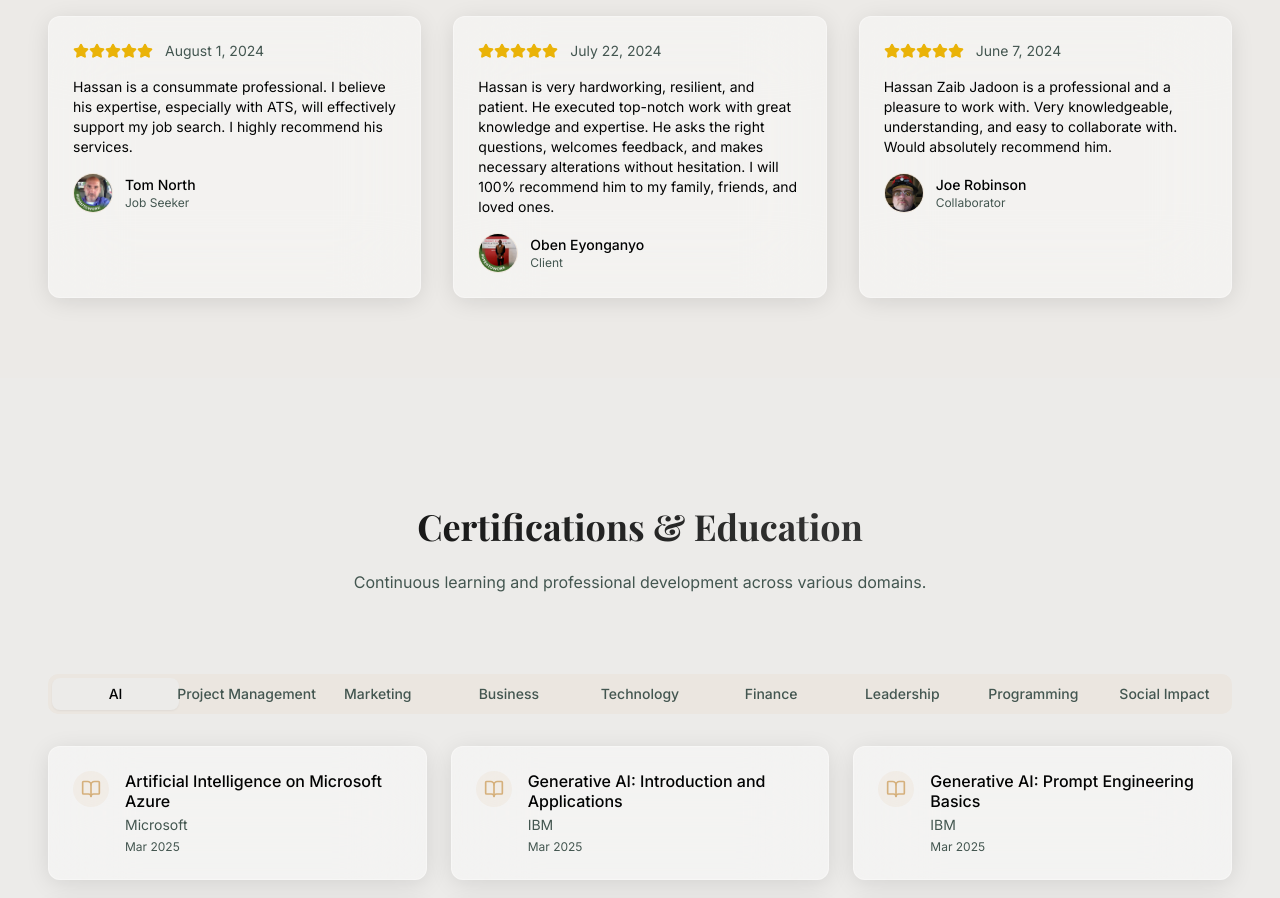
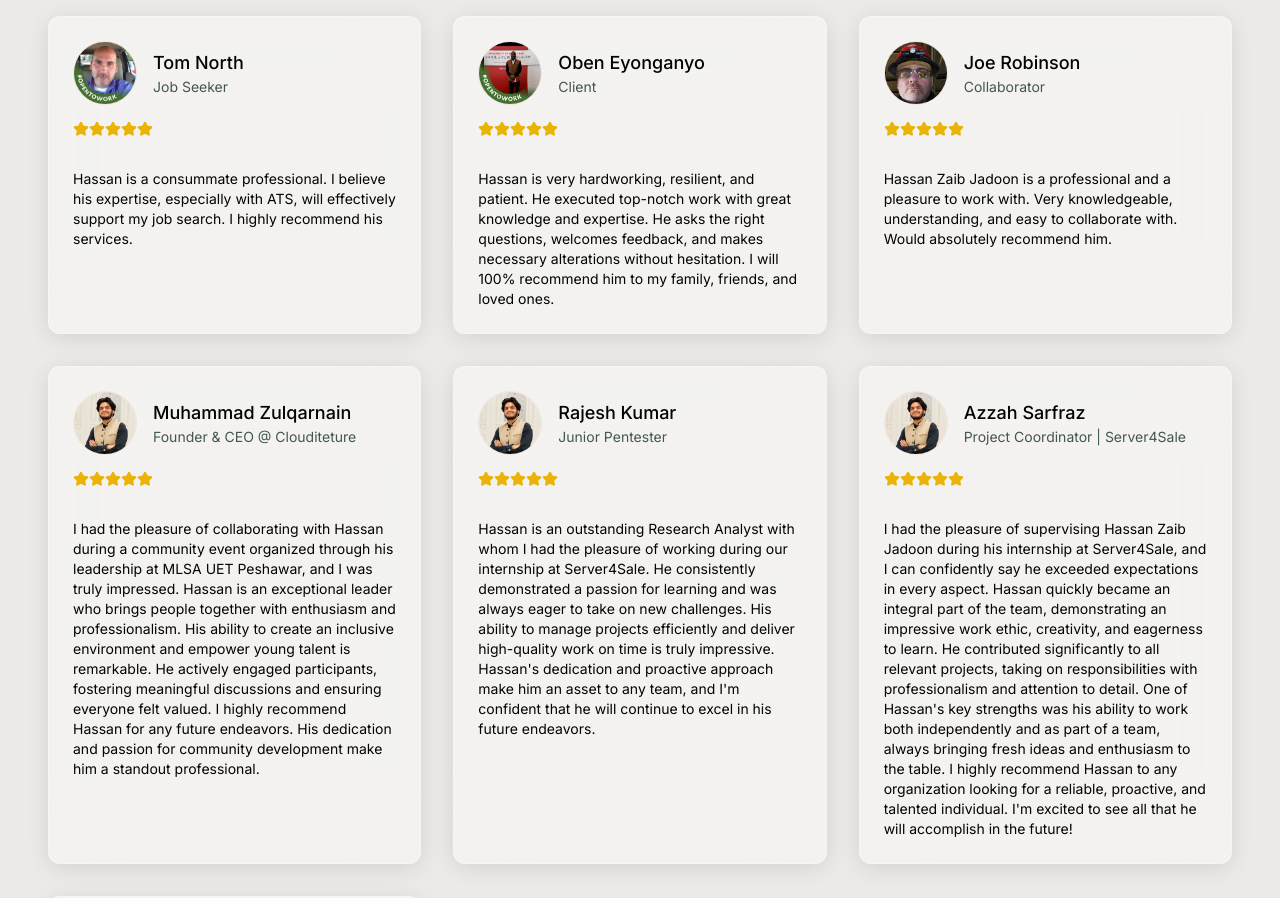
Before and after one commit to hassanzaibjadoon/hassanzaib-jadoon, a React (Vite) app: page /about in a window 1280 px wide. Shown: the part 3040-3938 px from the top of the page. Built offline with nearby package versions, Linux system fonts and the light colour scheme; a web font is replaced by a local one.

Commit message:
Refactor and expand client reviews
- Reformat the client reviews section to display picture, name, rating, and comment.
- Add recommendations from past workers, including Muhammad Zulqarnain, Rajesh Kumar, Azzah Sarfraz, and Safdar Nawaz Marwat.

```diff
--- a/src/components/about/ClientReviews.tsx
+++ b/src/components/about/ClientReviews.tsx
@@ -1,6 +1,6 @@
 
 import { motion } from 'framer-motion';
-import { Star } from 'lucide-react';
+import { Star, User } from 'lucide-react';
 import { Card, CardContent } from '@/components/ui/card';
 import { Avatar, AvatarImage, AvatarFallback } from '@/components/ui/avatar';
 
@@ -8,12 +8,12 @@ import { Avatar, AvatarImage, AvatarFallback } from '@/components/ui/avatar';
 import TomNorthImg from '@/img/Tom North.jpeg';
 import ObenImg from '@/img/Oben.jpeg';
 import JoeRobinsonImg from '@/img/Joe Robbinson.jpeg';
+import ProfilePicture from '@/img/Profile Picture Hassan.jpg';
 
 interface Review {
   name: string;
   title: string;
   rating: number;
-  date: string;
   text: string;
   image: string;
 }
@@ -23,6 +23,38 @@ interface ClientReviewsProps {
 }
 
 const ClientReviews = ({ reviews }: ClientReviewsProps) => {
+  const allReviews = [
+    ...reviews,
+    {
+      name: "Muhammad Zulqarnain",
+      title: "Founder & CEO @ Clouditeture",
+      rating: 5,
+      text: "I had the pleasure of collaborating with Hassan during a community event organized through his leadership at MLSA UET Peshawar, and I was truly impressed. Hassan is an exceptional leader who brings people together with enthusiasm and professionalism. His ability to create an inclusive environment and empower young talent is remarkable. He actively engaged participants, fostering meaningful discussions and ensuring everyone felt valued. I highly recommend Hassan for any future endeavors. His dedication and passion for community development make him a standout professional.",
+      image: ProfilePicture // Using a placeholder since we don't have this person's image
+    },
+    {
+      name: "Rajesh Kumar",
+      title: "Junior Pentester",
+      rating: 5,
+      text: "Hassan is an outstanding Research Analyst with whom I had the pleasure of working during our internship at Server4Sale. He consistently demonstrated a passion for learning and was always eager to take on new challenges. His ability to manage projects efficiently and deliver high-quality work on time is truly impressive. Hassan's dedication and proactive approach make him an asset to any team, and I'm confident that he will continue to excel in his future endeavors.",
+      image: ProfilePicture // Using a placeholder since we don't have this person's image
+    },
+    {
+      name: "Azzah Sarfraz",
+      title: "Project Coordinator | Server4Sale",
+      rating: 5,
+      text: "I had the pleasure of supervising Hassan Zaib Jadoon during his internship at Server4Sale, and I can confidently say he exceeded expectations in every aspect. Hassan quickly became an integral part of the team, demonstrating an impressive work ethic, creativity, and eagerness to learn. He contributed significantly to all relevant projects, taking on responsibilities with professionalism and attention to detail. One of Hassan's key strengths was his ability to work both independently and as part of a team, always bringing fresh ideas and enthusiasm to the table. I highly recommend Hassan to any organization looking for a reliable, proactive, and talented individual. I'm excited to see all that he will accomplish in the future!",
+      image: ProfilePicture // Using a placeholder since we don't have this person's image
+    },
+    {
+      name: "Safdar Nawaz Marwat",
+      title: "Assistant Professor | Researcher | Editor | Principal Investigator | Director of Quality Enhancement Cell",
+      rating: 5,
+      text: "I had the privilege to teach Hassan in the undergraduate course Signals and Systems Lab, and also work with him during his internship at our Secured IoT Devices (SID) Lab. He is not just well-versed in the scientific domain but also an entrepreneur, philanthropist, and literary figure. His poetry is as good as his prose and computing skills. His passion to go higher and get better is intense and growing with each passing day. I wish him a successful life and a shining career ahead.",
+      image: ProfilePicture // Using a placeholder since we don't have this person's image
+    }
+  ];
+
   return (
     <section className="py-20 bg-muted/30">
       <div className="container mx-auto px-6 md:px-12">
@@ -34,7 +66,7 @@ const ClientReviews = ({ reviews }: ClientReviewsProps) => {
             viewport={{ once: true }}
             className="flex items-center justify-center text-3xl font-serif font-bold text-gradient mb-6 hover-glow"
           >
-            <Star size={24} className="mr-2" /> Client Reviews
+            <Star size={24} className="mr-2" /> Client Reviews & Recommendations
           </motion.h2>
           <motion.p
             initial={{ opacity: 0, y: 20 }}
@@ -43,12 +75,12 @@ const ClientReviews = ({ reviews }: ClientReviewsProps) => {
             viewport={{ once: true }}
             className="max-w-2xl mx-auto text-muted-foreground"
           >
-            What clients say about my services and collaborative approach
+            What clients and colleagues say about my work and collaborative approach
           </motion.p>
         </div>
 
-        <div className="grid grid-cols-1 md:grid-cols-3 gap-8">
-          {reviews.map((review, index) => (
+        <div className="grid grid-cols-1 md:grid-cols-2 lg:grid-cols-3 gap-8">
+          {allReviews.map((review, index) => (
             <motion.div
               key={index}
               initial={{ opacity: 0, y: 30 }}
@@ -58,8 +90,20 @@ const ClientReviews = ({ reviews }: ClientReviewsProps) => {
             >
               <Card className="h-full neo-blur hover-trigger">
                 <CardContent className="p-6">
-                  <div className="flex items-center mb-4">
-                    <div className="flex mr-2">
+                  <div className="flex flex-col mb-4">
+                    <div className="flex items-center mb-4">
+                      <Avatar className="w-16 h-16 border border-primary/20 mr-4">
+                        <AvatarImage src={review.image} alt={review.name} />
+                        <AvatarFallback className="bg-primary/10 text-primary">
+                          <User size={20} />
+                        </AvatarFallback>
+                      </Avatar>
+                      <div>
+                        <h4 className="text-lg font-medium">{review.name}</h4>
+                        <p className="text-sm text-muted-foreground">{review.title}</p>
+                      </div>
+                    </div>
+                    <div className="flex mb-4">
                       {[...Array(5)].map((_, i) => (
                         <Star
                           key={i}
@@ -68,21 +112,8 @@ const ClientReviews = ({ reviews }: ClientReviewsProps) => {
                         />
                       ))}
                     </div>
-                    <span className="text-sm text-muted-foreground ml-1">{review.date}</span>
                   </div>
-                  <p className="text-sm mb-4">{review.text}</p>
-                  <div className="flex items-center">
-                    <Avatar className="w-10 h-10 border border-primary/20">
-                      <AvatarImage src={review.image} alt={review.name} />
-                      <AvatarFallback className="bg-primary/10 text-primary">
-                        {review.name.charAt(0)}
-                      </AvatarFallback>
-                    </Avatar>
-                    <div className="ml-3">
-                      <h4 className="text-sm font-medium">{review.name}</h4>
-                      <p className="text-xs text-muted-foreground">{review.title}</p>
-                    </div>
-                  </div>
+                  <p className="text-sm">{review.text}</p>
                 </CardContent>
               </Card>
             </motion.div>
```
